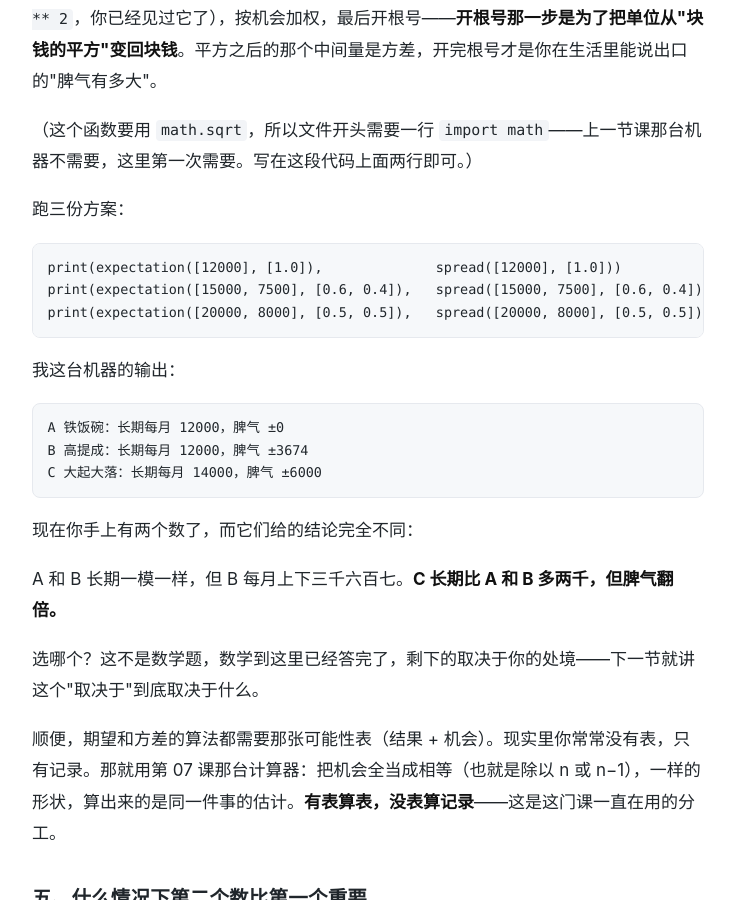
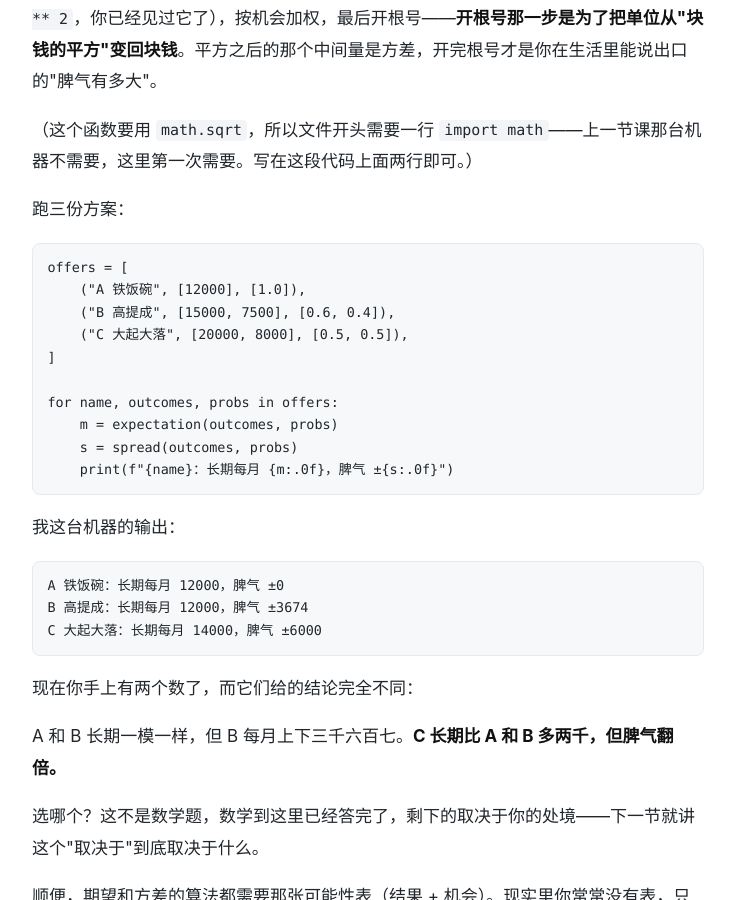
Before and after one commit to JavenZheng/monte-carlo-finance, a Jekyll site: the page built from docs/m0-foundations/06-expectation-and-spread.md, in a window 1280 px wide and 900 px high, scrolled down 3190 px. Shown: the whole window, without its empty margins (272-1007 px from the left). Built offline with Jekyll 4.4.1, drawn with Linux system fonts in a browser that asks for light colours.

Commit message:
第 06 课第四节的示例代码改为带标签的循环，与它下面印出的输出逐字对齐
原来那三行 print 只会打出裸数字，读者照抄看到的和课文展示的 A/B/C 三行不一样。
数字本身没动：12000/±0、12000/±3674、14000/±6000，已重新实测。

````diff
--- a/docs/m0-foundations/06-expectation-and-spread.md
+++ b/docs/m0-foundations/06-expectation-and-spread.md
@@ -113,9 +113,16 @@ def spread(outcomes, probs):
 跑三份方案：
 
 ```python
-print(expectation([12000], [1.0]),              spread([12000], [1.0]))
-print(expectation([15000, 7500], [0.6, 0.4]),   spread([15000, 7500], [0.6, 0.4]))
-print(expectation([20000, 8000], [0.5, 0.5]),   spread([20000, 8000], [0.5, 0.5]))
+offers = [
+    ("A 铁饭碗", [12000], [1.0]),
+    ("B 高提成", [15000, 7500], [0.6, 0.4]),
+    ("C 大起大落", [20000, 8000], [0.5, 0.5]),
+]
+
+for name, outcomes, probs in offers:
+    m = expectation(outcomes, probs)
+    s = spread(outcomes, probs)
+    print(f"{name}：长期每月 {m:.0f}，脾气 ±{s:.0f}")
 ```
 
 我这台机器的输出：
````
